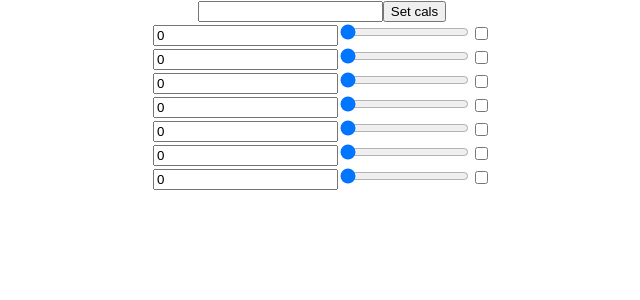
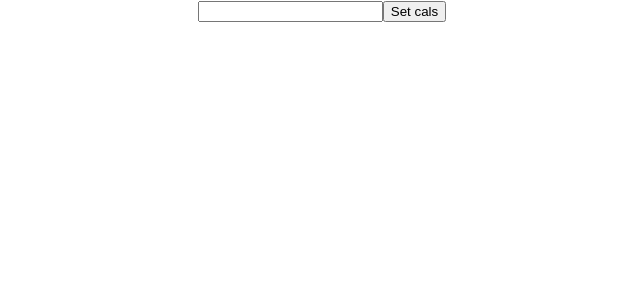
Before and after one commit to MaxPikulin/small-things, a React (Create React App) app: page / in a window 1280 px wide. Shown: the top 300 px of the page, without its empty margins (318-958 px from the left). Built offline with nearby package versions, Linux system fonts and the light colour scheme.

Commit message:
progress

```diff
--- a/src/linked-sliders/LinkedSliders.js
+++ b/src/linked-sliders/LinkedSliders.js
@@ -1,24 +1,29 @@
-import React, { useState } from 'react';
-import Slider from './Slider';
+import React, { useState, useEffect } from 'react';
+// import Slider from './Slider';
 import InputCals from './InputCals';
 
 const LinkedSliders = () => {
   const [calsPerDay, useCalsPerDay] = useState(0);
+  const [week, useWeek] = useState([]);
+  useEffect(() => {
+    createWeek();
+  }, []);
 
   const createWeek = () => {
-    const week = [];
+    let arr = [];
     for (let i = 0; i < 7; i++) {
-      week.push(
-        <Slider key={i} value={calsPerDay} />
-      );
+      arr.push({id: i});
     }
-    return week;
+    useWeek(week.concat(arr));
   }
 
   return (
     <div>
-      <InputCals cals={calsPerDay} change={useCalsPerDay} />
-      {createWeek()}
+    {console.log('week :', week)}
+      <InputCals
+        cals={calsPerDay}
+        change={useCalsPerDay}
+      />
     </div>
   );
 };
--- a/src/linked-sliders/Slider.js
+++ b/src/linked-sliders/Slider.js
@@ -2,13 +2,20 @@ import React, { useState } from 'react';
 
 const Slider = ({ value }) => {
   const [range, useRange] = useState(0);
-  // useRange(value);
+
   return (
     <div>
       <input
         type='text'
         readOnly
-        value={value}
+        value={
+          (() => {
+            if (value !== range) {
+              useRange(value);
+            }
+            return range;
+          })()
+        }
       />
       <input
         type='range'
@@ -16,7 +23,9 @@ const Slider = ({ value }) => {
         min='0'
         max={value}
         onChange={(e) => {
-          useRange(e.target.value);
+          if (range !== +e.target.value) {
+            useRange(+e.target.value);
+          }
         }}
       />
       <input type='checkbox' />
```
